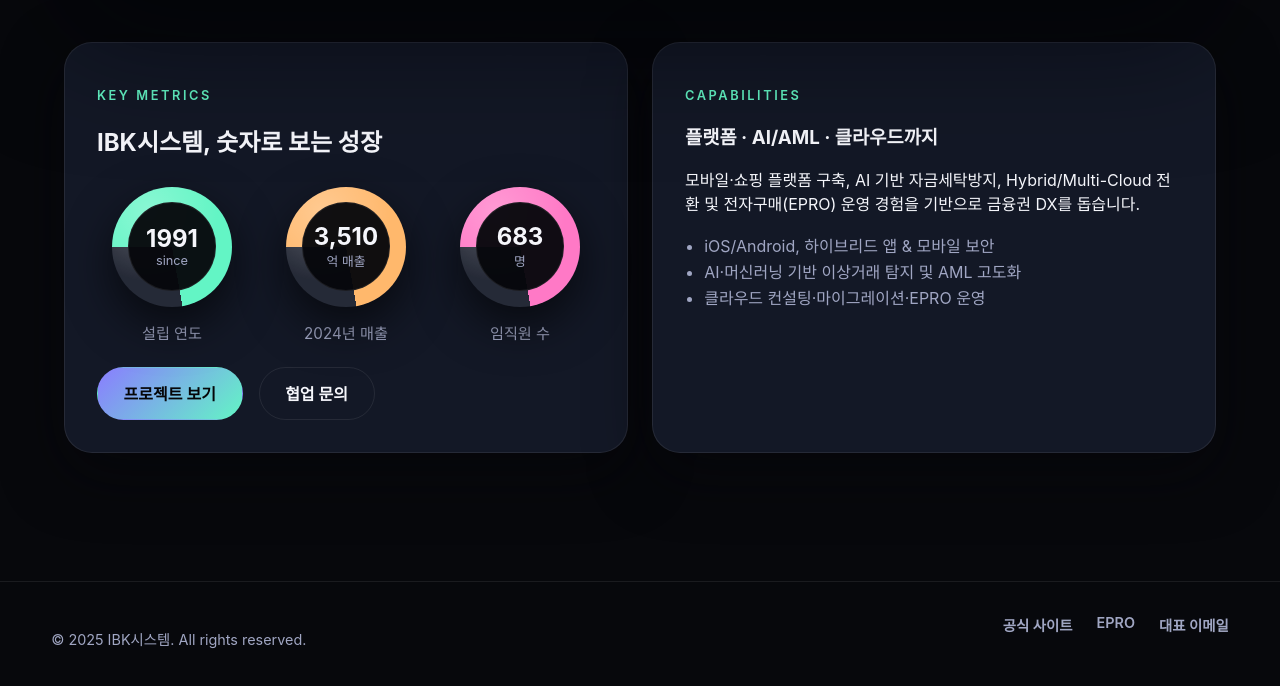
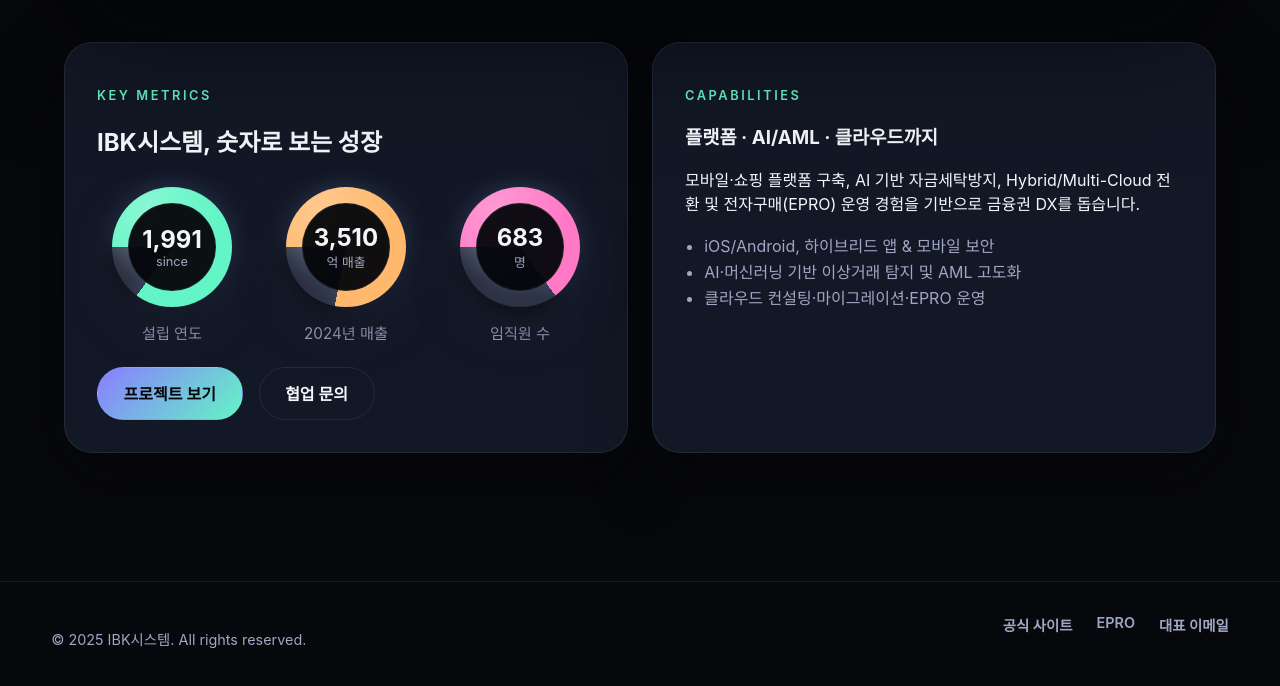
Before and after one commit to leejongkwang-star/portfolio, a plain HTML site: page index.html in a window 1280 px wide. Shown: the part 983-1669 px from the top of the page. Drawn offline with Linux system fonts and the light colour scheme.

Commit message:
키메트릭스 애니메이션효과

```diff
--- a/index.html
+++ b/index.html
@@ -51,32 +51,32 @@
       </section>
 
       <section class="overview">
-        <div class="overview-card">
+        <div class="overview-card metrics-card">
           <p class="eyebrow">Key Metrics</p>
           <h2>IBK시스템, 숫자로 보는 성장</h2>
           <div class="metrics-grid">
             <div class="metric">
-              <div class="metric-circle metric-year">
+              <div class="metric-circle metric-year" data-progress="0.85">
                 <div class="metric-inner">
-                  <span class="metric-value">1991</span>
+                  <span class="metric-value" data-target="1991">0</span>
                   <span class="metric-unit">since</span>
                 </div>
               </div>
               <p class="metric-label">설립 연도</p>
             </div>
             <div class="metric">
-              <div class="metric-circle metric-revenue">
+              <div class="metric-circle metric-revenue" data-progress="0.78">
                 <div class="metric-inner">
-                  <span class="metric-value">3,510</span>
+                  <span class="metric-value" data-target="3510">0</span>
                   <span class="metric-unit">억 매출</span>
                 </div>
               </div>
               <p class="metric-label">2024년 매출</p>
             </div>
             <div class="metric">
-              <div class="metric-circle metric-people">
+              <div class="metric-circle metric-people" data-progress="0.65">
                 <div class="metric-inner">
-                  <span class="metric-value">683</span>
+                  <span class="metric-value" data-target="683">0</span>
                   <span class="metric-unit">명</span>
                 </div>
               </div>
--- a/script.js
+++ b/script.js
@@ -29,4 +29,79 @@ document.addEventListener("DOMContentLoaded", () => {
       setTimeout(() => status.textContent = "", 4000);
     });
   }
+
+  const metricsCard = document.querySelector(".metrics-card");
+  if (metricsCard) {
+    const prefersReducedMotion = window.matchMedia("(prefers-reduced-motion: reduce)");
+    const circles = metricsCard.querySelectorAll(".metric-circle");
+    const values = metricsCard.querySelectorAll(".metric-value");
+
+    const formatNumber = (value) => {
+      if (value >= 1000) {
+        return value.toLocaleString("ko-KR");
+      }
+      return `${value}`;
+    };
+
+    const animateNumber = (el) => {
+      if (el.dataset.animated === "true") return;
+      const target = Number(el.dataset.target || 0);
+      const duration = 1500;
+      const startTime = performance.now();
+
+      const tick = (now) => {
+        const progress = Math.min((now - startTime) / duration, 1);
+        const current = Math.floor(progress * target);
+        el.textContent = formatNumber(progress === 1 ? target : current);
+        if (progress < 1 && !prefersReducedMotion.matches) {
+          requestAnimationFrame(tick);
+        } else if (progress < 1) {
+          el.textContent = formatNumber(target);
+        }
+      };
+
+      if (prefersReducedMotion.matches) {
+        el.textContent = formatNumber(target);
+      } else {
+        requestAnimationFrame(tick);
+      }
+      el.dataset.animated = "true";
+    };
+
+    const animateCircles = () => {
+      circles.forEach((circle) => {
+        if (circle.dataset.progressAnimated === "true") return;
+        const progressValue = parseFloat(circle.dataset.progress || "1");
+        const degrees = Math.max(0, Math.min(1, progressValue)) * 360;
+        if (prefersReducedMotion.matches) {
+          circle.style.setProperty("--progress", `${degrees}deg`);
+        } else {
+          requestAnimationFrame(() => {
+            circle.style.setProperty("--progress", `${degrees}deg`);
+          });
+        }
+        circle.dataset.progressAnimated = "true";
+      });
+    };
+
+    const triggerMetrics = () => {
+      metricsCard.classList.add("animated");
+      animateCircles();
+      values.forEach(animateNumber);
+    };
+
+    const observer = new IntersectionObserver(
+      (entries, obs) => {
+        entries.forEach((entry) => {
+          if (entry.isIntersecting) {
+            triggerMetrics();
+            obs.disconnect();
+          }
+        });
+      },
+      { threshold: 0.35 }
+    );
+
+    observer.observe(metricsCard);
+  }
 });
--- a/styles.css
+++ b/styles.css
@@ -24,6 +24,12 @@ body {
   background-color: var(--bg);
   color: var(--text);
   min-height: 100vh;
+}
+
+@property --progress {
+  syntax: "<angle>";
+  inherits: false;
+  initial-value: 0deg;
 }
 
 img {
@@ -241,10 +247,13 @@ main {
   flex: 1;
   min-width: 150px;
   text-align: center;
+  opacity: 0;
+  transform: translateY(14px) scale(0.92);
 }
 
 .metric-circle {
   --fill: var(--accent);
+  --progress: 0deg;
   width: 120px;
   aspect-ratio: 1;
   margin: 0 auto 0.9rem;
@@ -253,14 +262,17 @@ main {
     radial-gradient(circle at 30% 20%, rgba(255, 255, 255, 0.25), transparent 55%),
     conic-gradient(
       from -90deg,
-      var(--fill) 0 260deg,
-      rgba(255, 255, 255, 0.08) 260deg 360deg
+      var(--fill) 0 var(--progress),
+      rgba(255, 255, 255, 0.08) var(--progress) 360deg
     );
   display: flex;
   align-items: center;
   justify-content: center;
   position: relative;
   box-shadow: 0 18px 45px rgba(0, 0, 0, 0.6);
+  transition:
+    --progress 1.4s cubic-bezier(0.4, 0, 0.2, 1),
+    box-shadow 0.6s ease;
 }
 
 .metric-inner {
@@ -302,6 +314,47 @@ main {
 
 .metric-people {
   --fill: #ff79c6;
+}
+
+.metrics-card.animated .metric {
+  animation: metric-pop 0.6s cubic-bezier(0.22, 0.61, 0.36, 1) forwards;
+}
+
+.metrics-card.animated .metric:nth-child(2) {
+  animation-delay: 0.12s;
+}
+
+.metrics-card.animated .metric:nth-child(3) {
+  animation-delay: 0.24s;
+}
+
+.metrics-card.animated .metric-circle {
+  animation: metric-glow 6s ease-in-out infinite;
+}
+
+@keyframes metric-pop {
+  0% {
+    transform: translateY(16px) scale(0.85);
+    opacity: 0;
+  }
+  60% {
+    transform: translateY(-4px) scale(1.03);
+    opacity: 1;
+  }
+  100% {
+    transform: translateY(0) scale(1);
+    opacity: 1;
+  }
+}
+
+@keyframes metric-glow {
+  0%,
+  100% {
+    filter: drop-shadow(0 0 8px rgba(138, 125, 255, 0.25));
+  }
+  50% {
+    filter: drop-shadow(0 0 18px rgba(99, 245, 197, 0.35));
+  }
 }
 
 .stats {
```
